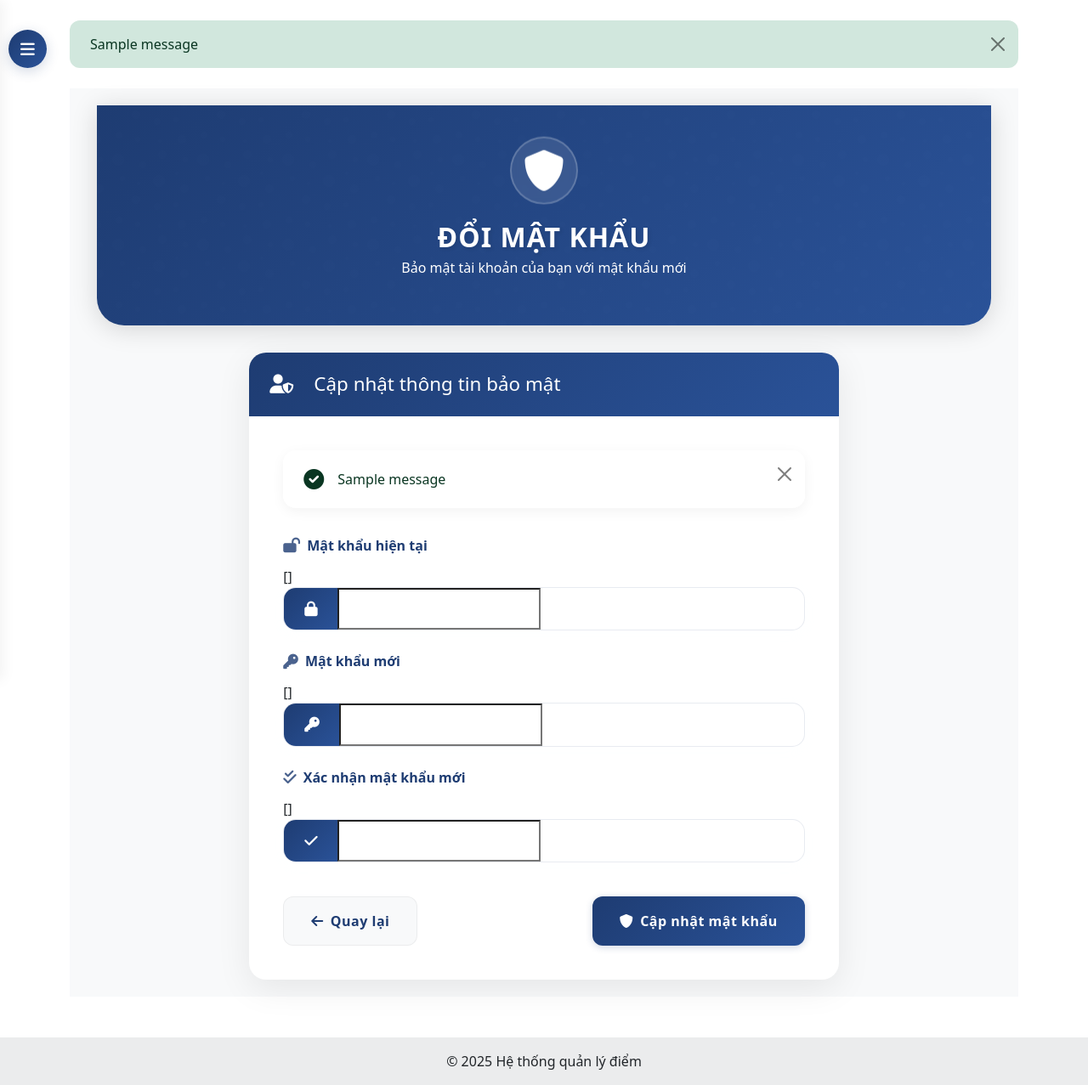
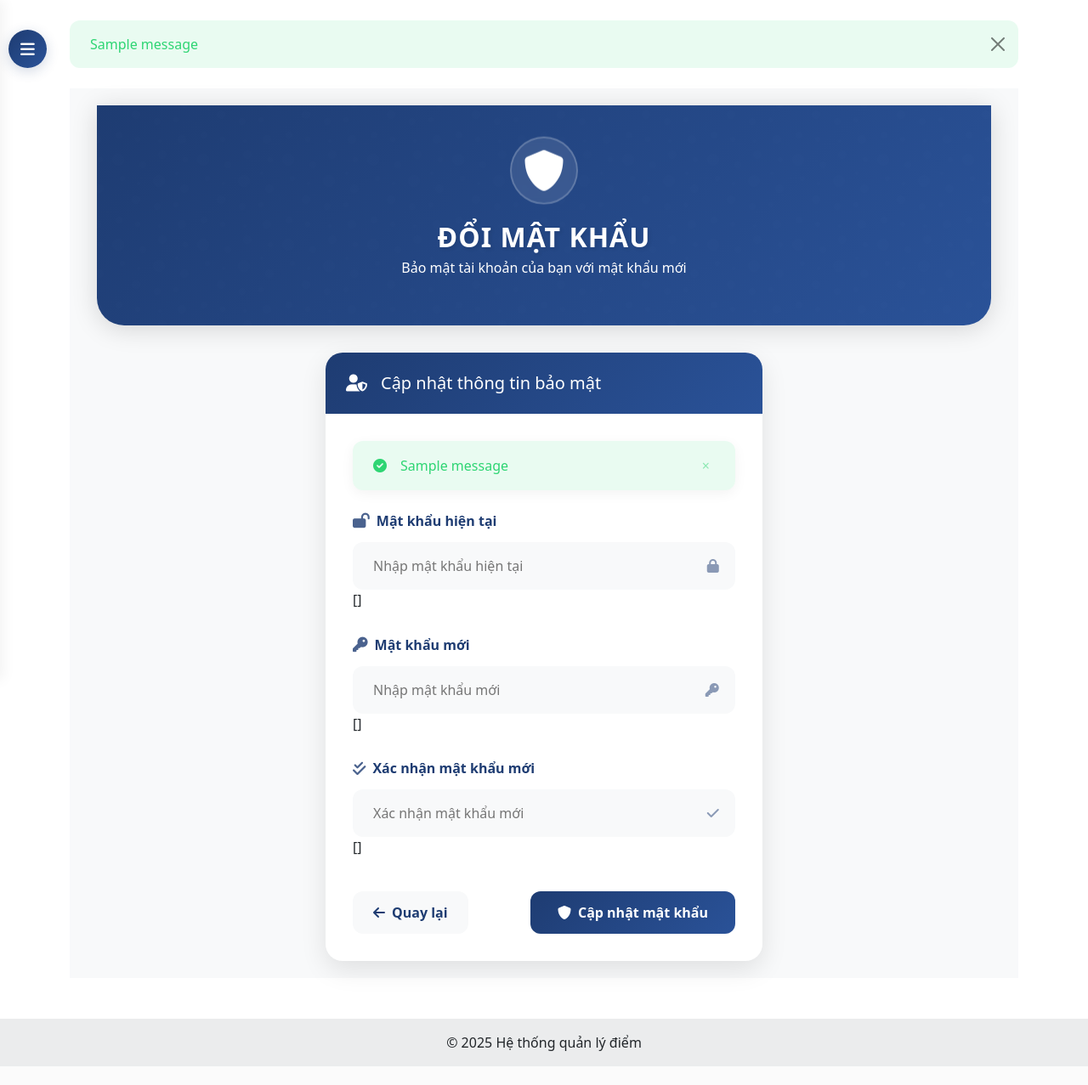
Before and after one commit to MaiThiDieuMy/ADP, a Django app: template templates/core/teacher/change_password.html in a window 1280 px wide. Shown: the whole page at 85% size. After the commit the page ends 1255 px from the top, so only its background shows below. Run offline with Django 4.2, Linux system fonts and the light colour scheme; the template is opened without the code that fills it: most values are stand-ins (such as "Sample title", 1, 10 or a date in 2020); one stand-in notice (Sample message) is shown; form fields are guessed from the names that the template uses.

Commit message:
Update ChangePassword

```diff
--- a/templates/core/teacher/change_password.html
+++ b/templates/core/teacher/change_password.html
@@ -1206,6 +1206,194 @@
   .custom-input-group:hover {
       background: white;
   }
+
+  /* Card Styles */
+  .password-card {
+      background: white;
+      border-radius: 20px;
+      box-shadow: 0 10px 30px rgba(0,0,0,0.1);
+      overflow: hidden;
+      transition: all 0.3s ease;
+  }
+
+  .password-card:hover {
+      transform: translateY(-5px);
+      box-shadow: 0 15px 40px rgba(0,0,0,0.15);
+  }
+
+  .card-header {
+      background: var(--primary-gradient);
+      padding: 1.5rem;
+      border: none;
+  }
+
+  .header-title {
+      color: white;
+      font-size: 1.25rem;
+      margin: 0;
+      display: flex;
+      align-items: center;
+      gap: 1rem;
+  }
+
+  .card-body {
+      padding: 2rem;
+  }
+
+  /* Form Styles */
+  .form-group {
+      margin-bottom: 1.8rem;
+  }
+
+  .form-label {
+      display: flex;
+      align-items: center;
+      gap: 0.5rem;
+      color: var(--primary-color);
+      font-weight: 600;
+      margin-bottom: 0.8rem;
+  }
+
+  .form-label i {
+      color: var(--primary-color);
+      font-size: 1.1rem;
+  }
+
+  .input-wrapper {
+      position: relative;
+      background: #f8f9fa;
+      border-radius: 12px;
+      transition: all 0.3s ease;
+  }
+
+  .input-wrapper:hover {
+      background: #fff;
+      box-shadow: 0 0 0 2px var(--primary-color);
+  }
+
+  .form-input {
+      width: 100%;
+      padding: 1rem 3rem 1rem 1.5rem;
+      border: none;
+      background: transparent;
+      color: var(--primary-color);
+      font-size: 1rem;
+      border-radius: 12px;
+  }
+
+  .form-input:focus {
+      outline: none;
+  }
+
+  .input-icon {
+      position: absolute;
+      right: 1.2rem;
+      top: 50%;
+      transform: translateY(-50%);
+      color: var(--primary-color);
+      opacity: 0.5;
+  }
+
+  /* Alert Styles */
+  .alert-custom {
+      display: flex;
+      align-items: center;
+      padding: 1rem 1.5rem;
+      border-radius: 12px;
+      margin-bottom: 1.5rem;
+      background: rgba(255,255,255,0.9);
+      box-shadow: 0 4px 15px rgba(0,0,0,0.05);
+      gap: 1rem;
+  }
+
+  .alert-success {
+      background: rgba(46, 213, 115, 0.1);
+      color: #2ed573;
+  }
+
+  .alert-error {
+      background: rgba(255, 71, 87, 0.1);
+      color: #ff4757;
+  }
+
+  .alert-close {
+      margin-left: auto;
+      background: none;
+      border: none;
+      color: currentColor;
+      opacity: 0.5;
+      cursor: pointer;
+  }
+
+  /* Button Styles */
+  .form-actions {
+      display: flex;
+      justify-content: space-between;
+      margin-top: 2.5rem;
+      gap: 1rem;
+  }
+
+  .btn-back {
+      display: flex;
+      align-items: center;
+      gap: 0.5rem;
+      padding: 0.8rem 1.5rem;
+      background: #f8f9fa;
+      color: var(--primary-color);
+      border: none;
+      border-radius: 12px;
+      font-weight: 600;
+      text-decoration: none;
+      transition: all 0.3s ease;
+  }
+
+  .btn-back:hover {
+      background: #e9ecef;
+      transform: translateX(-5px);
+  }
+
+  .btn-submit {
+      display: flex;
+      align-items: center;
+      gap: 0.5rem;
+      padding: 0.8rem 2rem;
+      background: var(--primary-gradient);
+      color: white;
+      border: none;
+      border-radius: 12px;
+      font-weight: 600;
+      transition: all 0.3s ease;
+  }
+
+  .btn-submit:hover {
+      transform: translateY(-3px);
+      box-shadow: 0 5px 15px rgba(30, 60, 114, 0.3);
+  }
+
+  /* Error message styling */
+  .errorlist {
+      list-style: none;
+      padding: 0.5rem 0;
+      color: #ff4757;
+      font-size: 0.9rem;
+      margin: 0.5rem 0 0;
+  }
+
+  /* Responsive adjustments */
+  @media (max-width: 768px) {
+      .col-lg-6 {
+          padding: 0 1rem;
+      }
+
+      .form-actions {
+          flex-direction: column;
+      }
+
+      .btn-back, .btn-submit {
+          width: 100%;
+          justify-content: center;
+      }
+  }
 </style>
 {% endblock %} {% block content %}
 <!-- Navbar duy nhất -->
@@ -1264,7 +1452,7 @@
 <!-- Main Content -->
 <div id="content">
     <div class="container-fluid">
-        <!-- Hero section with enhanced styling -->
+        <!-- Hero section -->
         <div class="hero-section">
             <div class="container">
                 <div class="row justify-content-center text-center">
@@ -1279,79 +1467,74 @@
             </div>
         </div>
 
-        <!-- Enhanced password form card -->
+        <!-- Form Card -->
         <div class="row justify-content-center">
-            <div class="col-lg-8">
-                <div class="profile-card">
+            <div class="col-lg-6">
+                <div class="password-card">
                     <div class="card-header">
                         <h5 class="header-title">
-                            <i class="fas fa-user-shield me-2"></i>
+                            <i class="fas fa-user-shield"></i>
                             Cập nhật thông tin bảo mật
                         </h5>
                     </div>
                     <div class="card-body">
                         {% if messages %}
                             {% for message in messages %}
-                            <div class="alert alert-{{ message.tags }} alert-dismissible fade show custom-alert" role="alert">
-                                <div class="alert-icon">
-                                    <i class="fas {% if message.tags == 'success' %}fa-check-circle{% else %}fa-exclamation-circle{% endif %}"></i>
-                                </div>
-                                <div class="alert-content">
-                                    {{ message }}
-                                </div>
-                                <button type="button" class="btn-close" data-bs-dismiss="alert" aria-label="Close"></button>
+                            <div class="alert-custom alert-{{ message.tags }}">
+                                <i class="fas {% if message.tags == 'success' %}fa-check-circle{% else %}fa-exclamation-circle{% endif %}"></i>
+                                <span>{{ message }}</span>
+                                <button type="button" class="alert-close" onclick="this.parentElement.remove();">&times;</button>
                             </div>
                             {% endfor %}
                         {% endif %}
 
-                        <form method="post" class="needs-validation password-form" novalidate>
+                        <form method="post" class="password-form" novalidate>
                             {% csrf_token %}
 
-                            <div class="form-group mb-4">
-                                <label for="{{ form.old_password.id_for_label }}" class="form-label">
-                                    <i class="fas fa-lock-open me-2"></i>Mật khẩu hiện tại
+                            <div class="form-group">
+                                <label class="form-label">
+                                    <i class="fas fa-lock-open"></i>
+                                    Mật khẩu hiện tại
                                 </label>
+                                <div class="input-wrapper">
+                                    <input type="password" name="old_password" class="form-input" placeholder="Nhập mật khẩu hiện tại">
+                                    <i class="fas fa-lock input-icon"></i>
+                                </div>
                                 {{ form.old_password.errors }}
-                                <div class="input-group custom-input-group">
-                                    <span class="input-group-text">
-                                        <i class="fas fa-lock"></i>
-                                    </span>
-                                    {{ form.old_password }}
-                                </div>
                             </div>
 
-                            <div class="form-group mb-4">
-                                <label for="{{ form.new_password1.id_for_label }}" class="form-label">
-                                    <i class="fas fa-key me-2"></i>Mật khẩu mới
+                            <div class="form-group">
+                                <label class="form-label">
+                                    <i class="fas fa-key"></i>
+                                    Mật khẩu mới
                                 </label>
+                                <div class="input-wrapper">
+                                    <input type="password" name="new_password1" class="form-input" placeholder="Nhập mật khẩu mới">
+                                    <i class="fas fa-key input-icon"></i>
+                                </div>
                                 {{ form.new_password1.errors }}
-                                <div class="input-group custom-input-group">
-                                    <span class="input-group-text">
-                                        <i class="fas fa-key"></i>
-                                    </span>
-                                    {{ form.new_password1 }}
-                                </div>
                             </div>
 
-                            <div class="form-group mb-4">
-                                <label for="{{ form.new_password2.id_for_label }}" class="form-label">
-                                    <i class="fas fa-check-double me-2"></i>Xác nhận mật khẩu mới
+                            <div class="form-group">
+                                <label class="form-label">
+                                    <i class="fas fa-check-double"></i>
+                                    Xác nhận mật khẩu mới
                                 </label>
+                                <div class="input-wrapper">
+                                    <input type="password" name="new_password2" class="form-input" placeholder="Xác nhận mật khẩu mới">
+                                    <i class="fas fa-check input-icon"></i>
+                                </div>
                                 {{ form.new_password2.errors }}
-                                <div class="input-group custom-input-group">
-                                    <span class="input-group-text">
-                                        <i class="fas fa-check"></i>
-                                    </span>
-                                    {{ form.new_password2 }}
-                                </div>
                             </div>
 
                             <div class="form-actions">
-                                <a href="{% url 'teacher_profile' %}" class="btn btn-light btn-hover-effect">
-                                    <i class="fas fa-arrow-left me-2"></i>Quay lại
+                                <a href="{% url 'teacher_profile' %}" class="btn-back">
+                                    <i class="fas fa-arrow-left"></i>
+                                    Quay lại
                                 </a>
-                                <button type="submit" class="btn btn-gradient btn-hover-effect">
-                                    <i class="fas fa-shield-alt me-2"></i>Cập nhật mật khẩu
+                                <button type="submit" class="btn-submit">
+                                    <i class="fas fa-shield-alt"></i>
+                                    Cập nhật mật khẩu
                                 </button>
                             </div>
                         </form>
```
